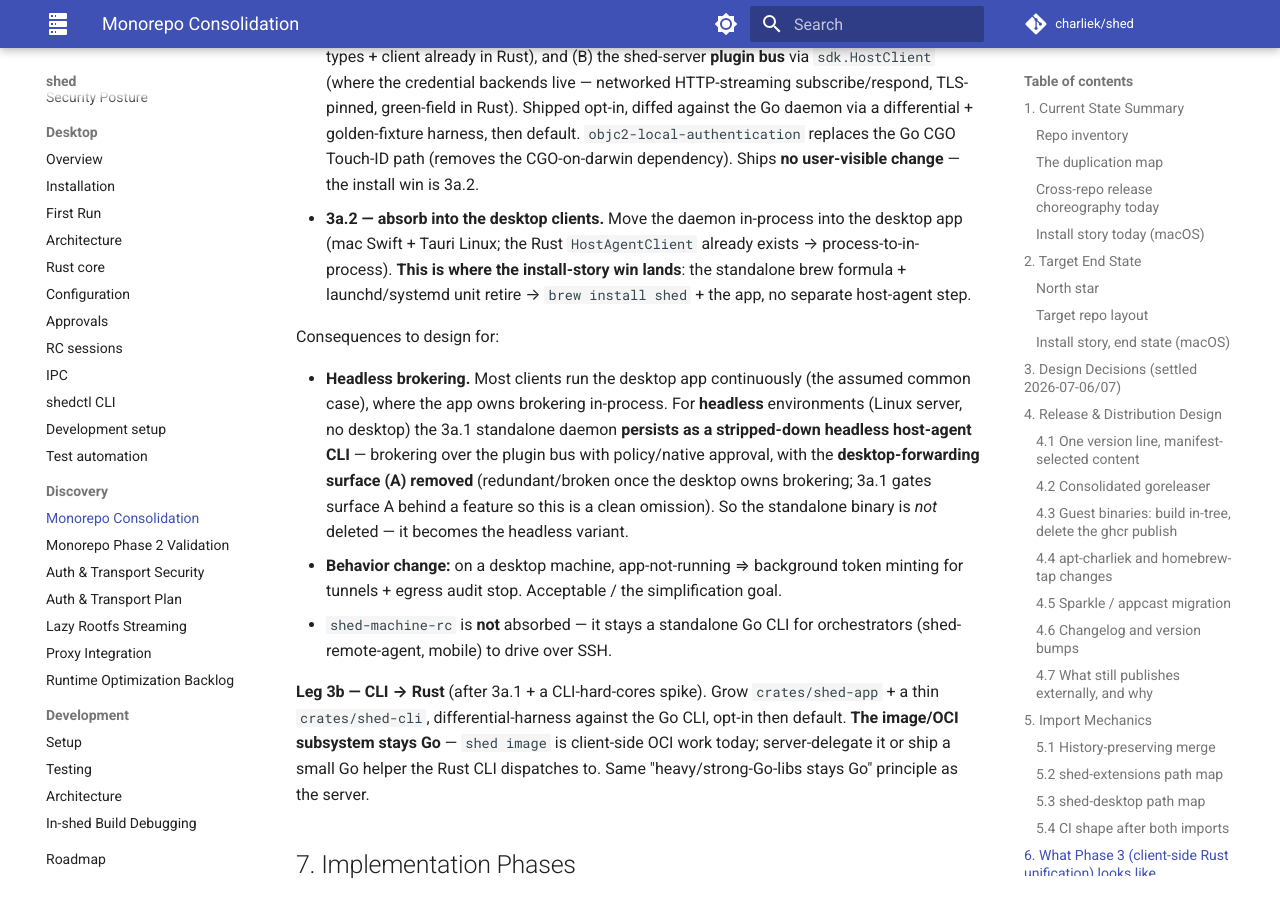
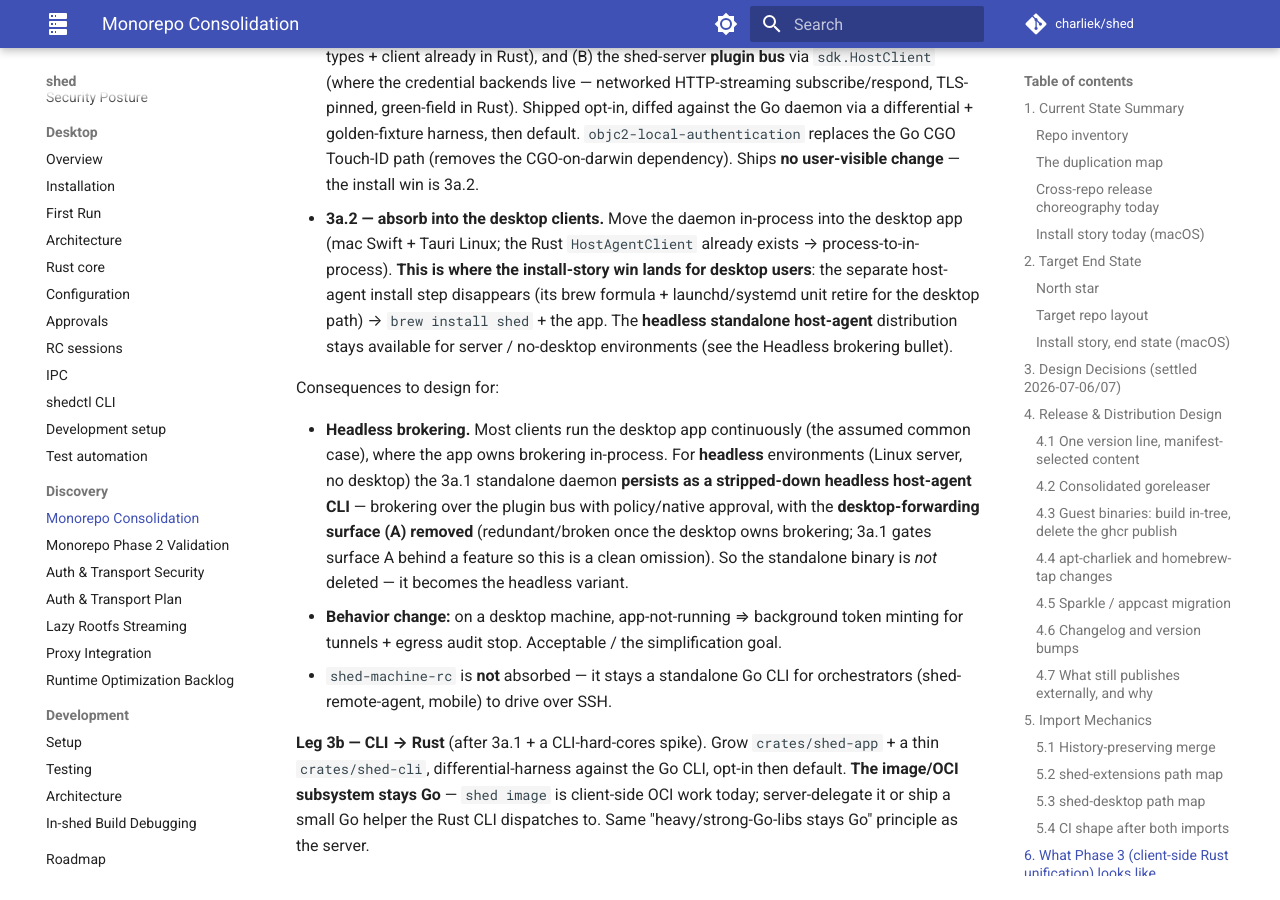
Before and after one commit to charliek/shed, an MkDocs documentation site: the page built from docs/discovery/monorepo-consolidation.md, in a window 1280 px wide and 900 px high, scrolled down 13381 px. Built offline with MkDocs 1.6.1 and Material for MkDocs 9.7.7, drawn with Linux system fonts in a browser that asks for light colours; comment, search, counter and statistics services are not loaded; some of the changed text lies outside the part shown.

Commit message:
docs(discovery): clarify install-story win is for desktop users, headless path stays
CodeRabbit #251: the 3a.2 wording read as retiring the standalone host-agent
outright, contradicting the headless-brokering bullet. Clarify only the desktop
install path drops the extra step; the headless standalone daemon remains for
server/no-desktop use.

Co-Authored-By: Claude Fable 5 <noreply@anthropic.com>
Claude-Session: https://claude.ai/code/session_01ED6csoQ3peM3GHc4c1CtqY

```diff
--- a/docs/discovery/monorepo-consolidation.md
+++ b/docs/discovery/monorepo-consolidation.md
@@ -272,7 +272,7 @@ The consolidation thesis (§1) is one shared client-side implementation — the
 **Leg 3a — host-agent → Rust**, in two plans:
 
 - **3a.1 — port.** A standalone Rust host-agent daemon (`crates/shed-host-agent`), **wire-compatible** with the Go server, guest extensions, and desktop client, across the daemon's **two wire surfaces**: (A) the desktop/status **UDS** (approval / `token.get` / status / audit — wire types + client already in Rust), and (B) the shed-server **plugin bus** via `sdk.HostClient` (where the credential backends live — networked HTTP-streaming subscribe/respond, TLS-pinned, green-field in Rust). Shipped opt-in, diffed against the Go daemon via a differential + golden-fixture harness, then default. `objc2-local-authentication` replaces the Go CGO Touch-ID path (removes the CGO-on-darwin dependency). Ships **no user-visible change** — the install win is 3a.2.
-- **3a.2 — absorb into the desktop clients.** Move the daemon in-process into the desktop app (mac Swift + Tauri Linux; the Rust `HostAgentClient` already exists → process-to-in-process). **This is where the install-story win lands**: the standalone brew formula + launchd/systemd unit retire → `brew install shed` + the app, no separate host-agent step.
+- **3a.2 — absorb into the desktop clients.** Move the daemon in-process into the desktop app (mac Swift + Tauri Linux; the Rust `HostAgentClient` already exists → process-to-in-process). **This is where the install-story win lands for desktop users**: the separate host-agent install step disappears (its brew formula + launchd/systemd unit retire for the desktop path) → `brew install shed` + the app. The **headless standalone host-agent** distribution stays available for server / no-desktop environments (see the Headless brokering bullet).
 
 Consequences to design for:
 
@@ -312,7 +312,7 @@ Deliverable: desktop released from the monorepo; an existing install updated acr
 **Phase 3 — client-side Rust unification** (redefined 2026-07-09; supersedes bundle-first — see §6 + Appendix).
 Goal: retire the two remaining Go client-side reimplementations (host-agent, CLI) onto the Rust core. Sequential; each sub-step is its own panel-reviewed plan.
 1. **3a.1 — host-agent port.** Standalone Rust daemon (`crates/shed-host-agent`), wire-compatible over both surfaces (desktop UDS + plugin bus); differential + golden-fixture harness; opt-in → default. No user-visible change (foundation).
-2. **3a.2 — host-agent absorption.** In-process into the desktop clients; retire the standalone formula/launchd → **the install-story win** (`brew install shed` + app). Headless persists as a stripped-down standalone daemon (desktop-forwarding removed). Optional `shed-desktop` cask.
+2. **3a.2 — host-agent absorption.** In-process into the desktop clients; retire the standalone formula/launchd **for the desktop path** → **the install-story win** for desktop users (`brew install shed` + app). Headless server/no-desktop use keeps the stripped-down standalone daemon (desktop-forwarding removed). Optional `shed-desktop` cask.
 3. **3b — CLI port.** Grow `crates/shed-app` + thin `crates/shed-cli`; image/OCI stays Go; opt-in → default.
 Deliverable: the Rust core is the single client implementation; fresh-machine install is `brew install shed` + desktop app, no separate host-agent step.
 
```
